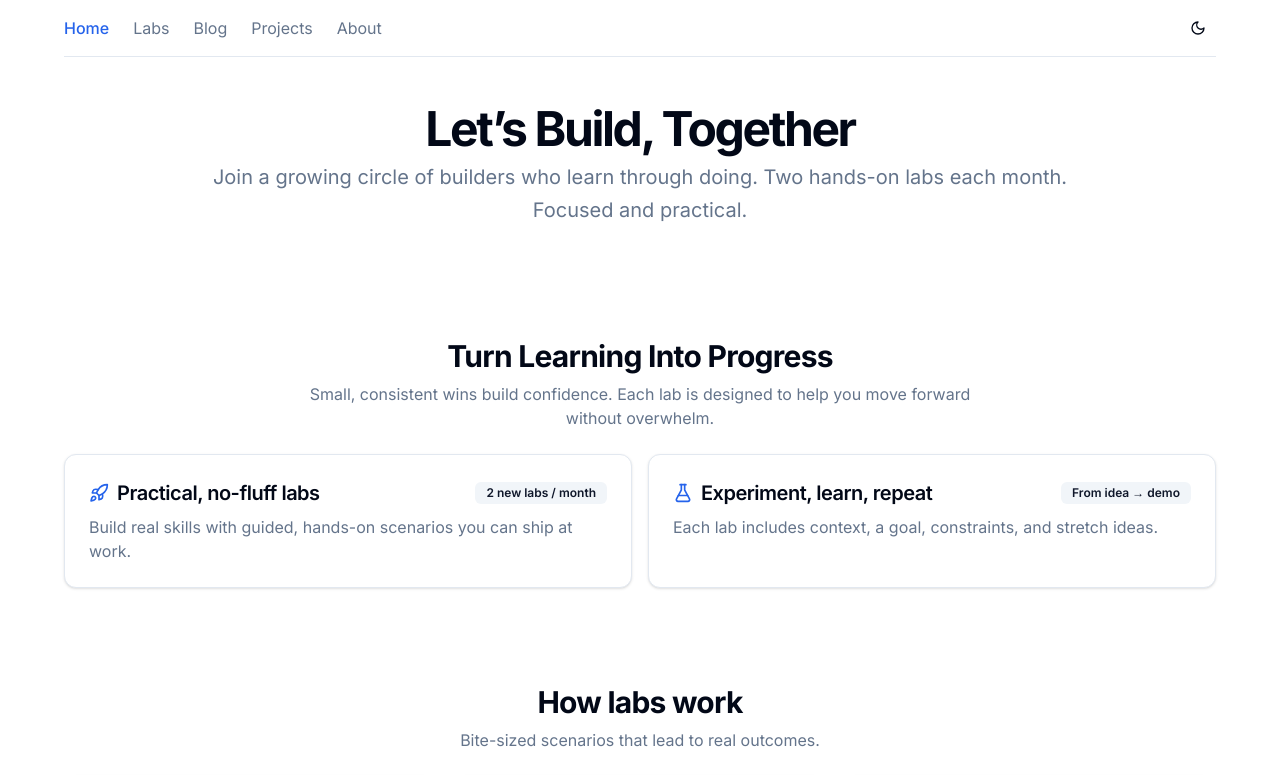
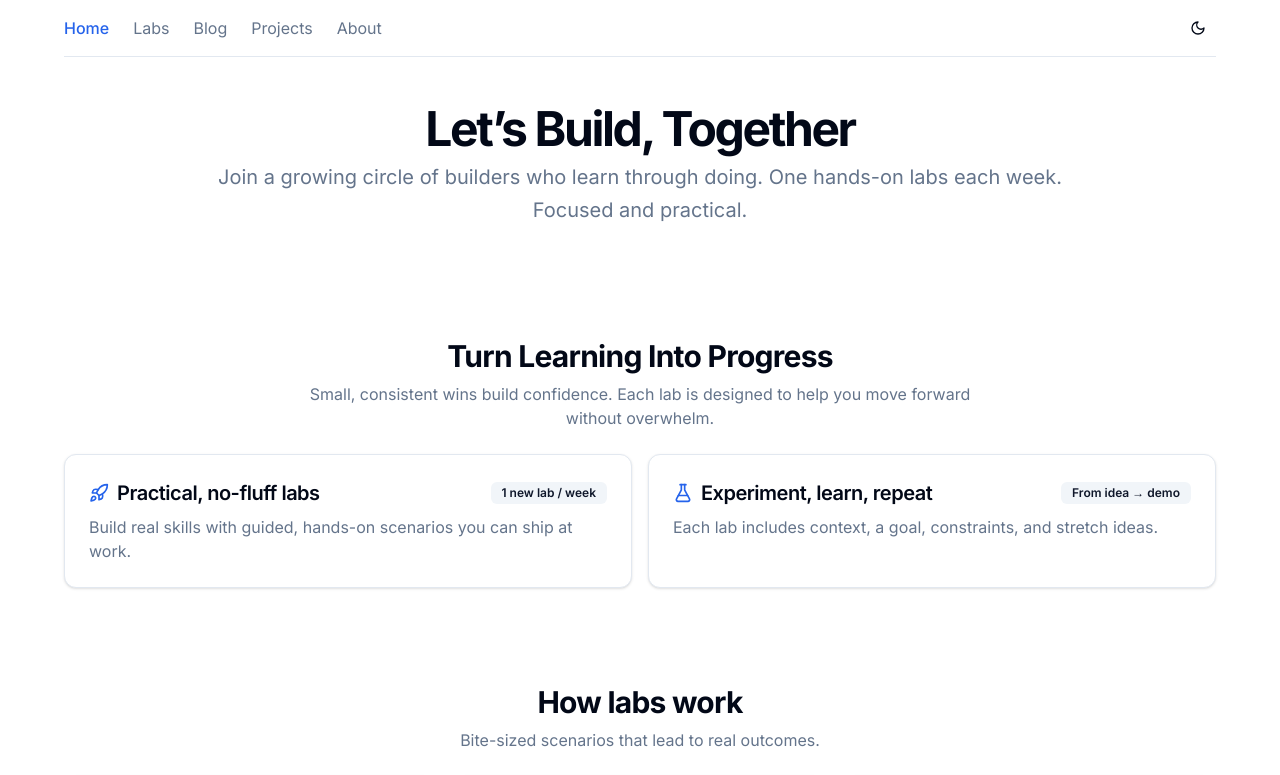
Before and after one commit to apella1/next-portfolio, a Next.js app: page / in a window 1280 px wide. Shown: the top 775 px of the page. Built offline with nearby package versions, Linux system fonts and the light colour scheme; no server answers.

Commit message:
feat: update lab frequency

```diff
--- a/components/home/home-header.tsx
+++ b/components/home/home-header.tsx
@@ -10,8 +10,8 @@ const HomeHeader = () => {
               Let’s Build, Together
             </h1>
             <p className="max-w-[900px] text-muted-foreground md:text-xl/relaxed lg:text-base/relaxed xl:text-xl/relaxed">
-              Join a growing circle of builders who learn through doing. Two
-              hands-on labs each month. Focused and practical.
+              Join a growing circle of builders who learn through doing. One
+              hands-on labs each week. Focused and practical.
             </p>
           </div>
           <div className="w-full max-w-md space-y-2">
--- a/components/home/value-props.tsx
+++ b/components/home/value-props.tsx
@@ -1,6 +1,6 @@
 import { Card, CardContent, CardHeader, CardTitle } from "@/components/ui/card";
 import { Badge } from "@/components/ui/badge";
-import { FlaskConical, Repeat, Rocket, Users } from "lucide-react";
+import { FlaskConical, Rocket } from "lucide-react";
 
 export default function ValueProps() {
   const items = [
@@ -8,7 +8,7 @@ export default function ValueProps() {
       icon: Rocket,
       title: "Practical, no-fluff labs",
       desc: "Build real skills with guided, hands-on scenarios you can ship at work.",
-      tag: "2 new labs / month",
+      tag: "1 new lab / week",
     },
     {
       icon: FlaskConical,
```
